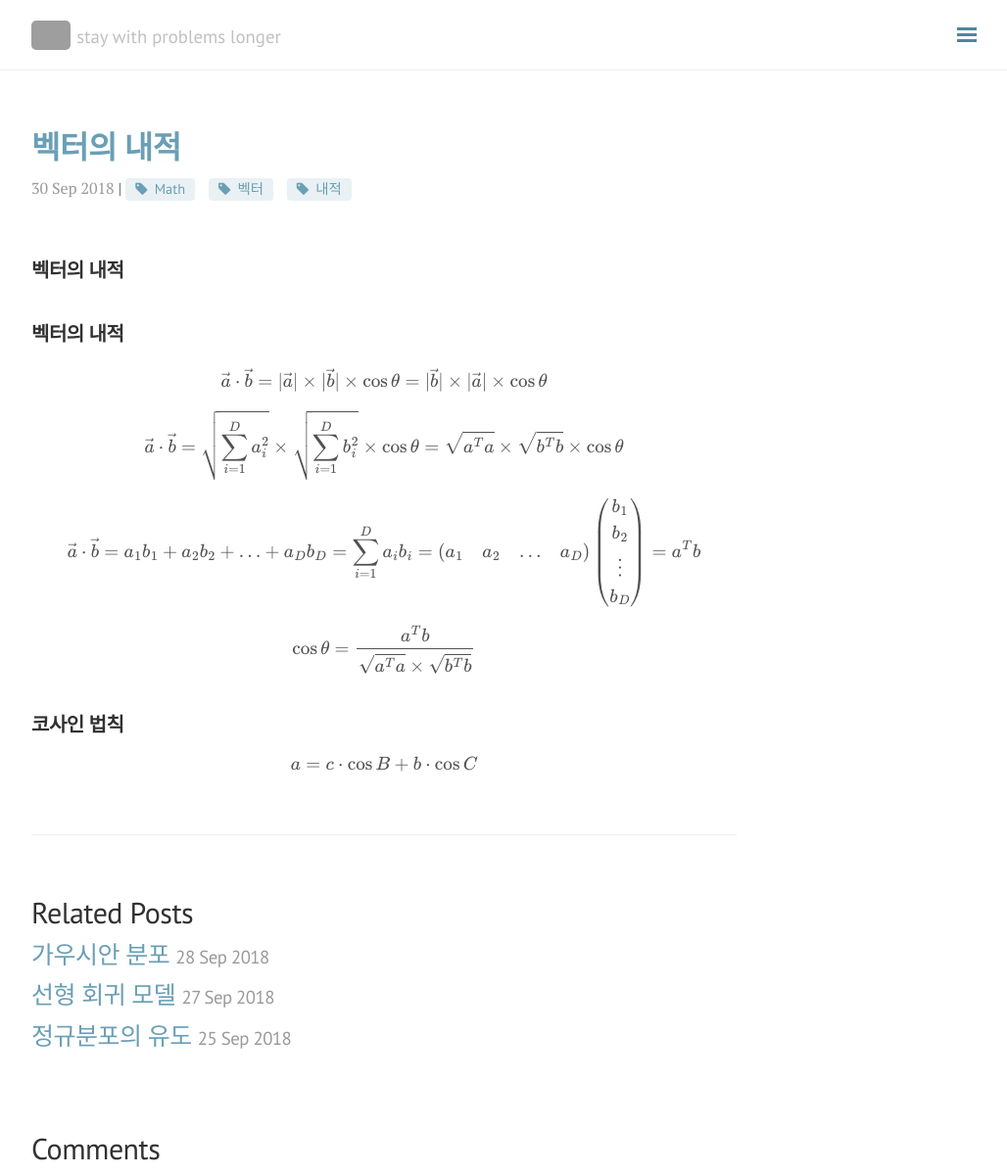
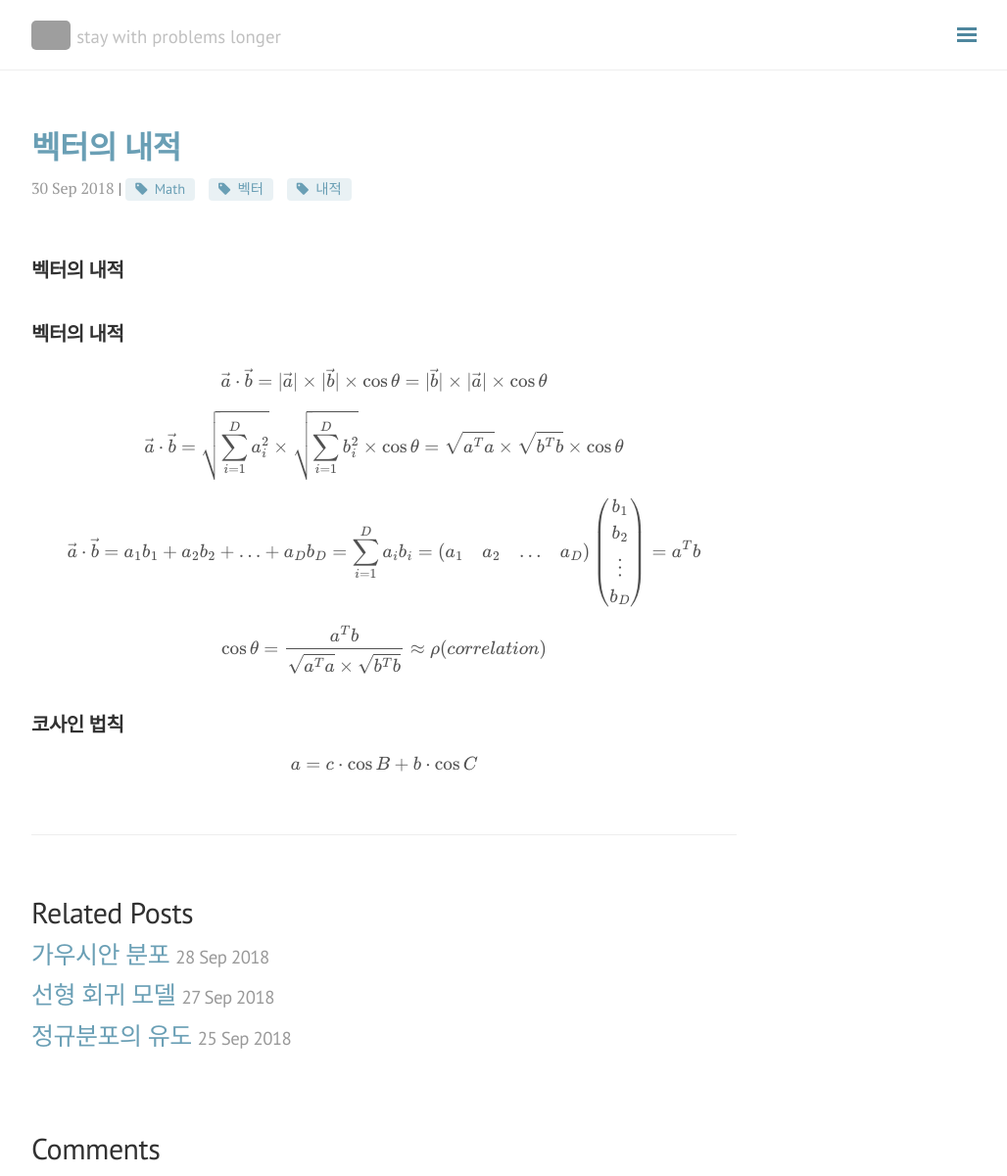
Before and after one commit to seokhoonj/seokhoonj.github.io, a Jekyll site: the page built from _posts/Math/2018-09-30-Math-inner_product.md, in a window 1280 px wide and 1201 px high. Shown: the whole window at 98% size, without its empty margins (248-1276 px from the left). Built offline with Jekyll 4.4.1, drawn with Linux system fonts in a browser that asks for light colours; nearby versions of some CDN libraries; formulas are drawn with MathJax 3; comment, search, counter and statistics services are not loaded; grey boxes are pictures that could not be loaded.

Commit message:
add _posts

```diff
--- a/_posts/Math/2018-09-30-Math-inner_product.md
+++ b/_posts/Math/2018-09-30-Math-inner_product.md
@@ -14,7 +14,7 @@ comments: false
 \\( \vec{a} \cdot \vec{b} = \|\vec{a}\| \times \|\vec{b}\| \times \cos\theta = \|\vec{b}\| \times \|\vec{a}\| \times \cos\theta \\)
 \\( \vec{a} \cdot \vec{b} = \sqrt{\sum\_{i=1}^{D} a\_i^2} \times \sqrt{\sum\_{i=1}^{D} b\_i^2} \times \cos\theta = \sqrt{a^T a} \times \sqrt{b^T b} \times \cos{\theta} \\)
 \\( \vec{a} \cdot \vec{b} = a\_1 b\_1 + a\_2 b\_2 + \ldots + a\_D b\_D = \sum\_{i=1}^{D} a\_i b\_i = \left(\begin{array}{cccc} a\_1 & a\_2 & \ldots & a\_D \end{array}\right) \left(\begin{array}{c} b\_1 \\\\ b\_2 \\\\ \vdots \\\\ b\_D \end{array}\right) = a^T b \\)
-\\( \cos{\theta} = \frac{a^T b}{\sqrt{a^T a} \times \sqrt{b^T b}} \\)
+\\( \cos{\theta} = \frac{a^T b}{\sqrt{a^T a} \times \sqrt{b^T b}} \approx \rho (correlation) \\)
 
 ## 코사인 법칙
 \\( a = c \cdot \cos{B} + b \cdot \cos{C} \\)
```
